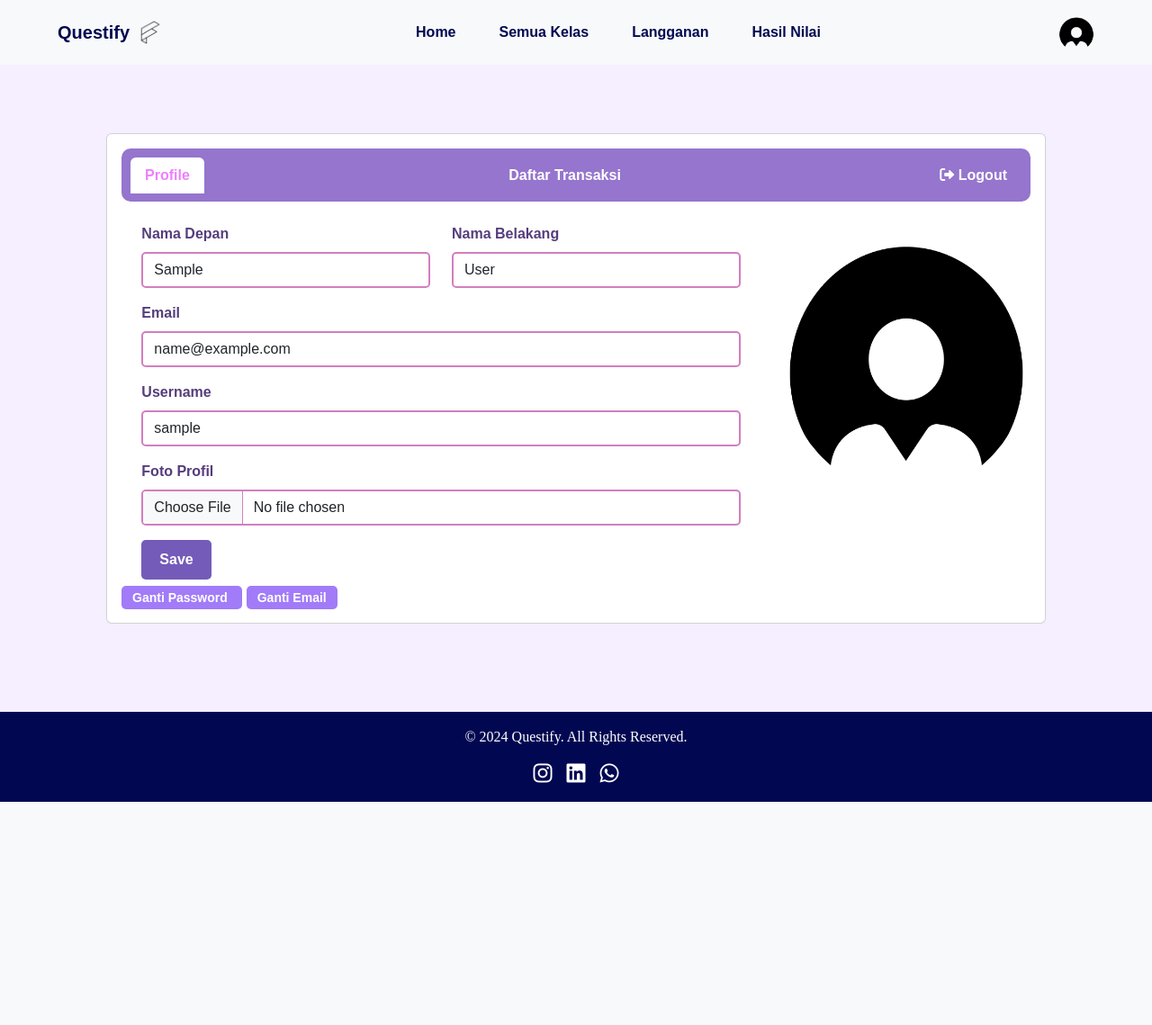
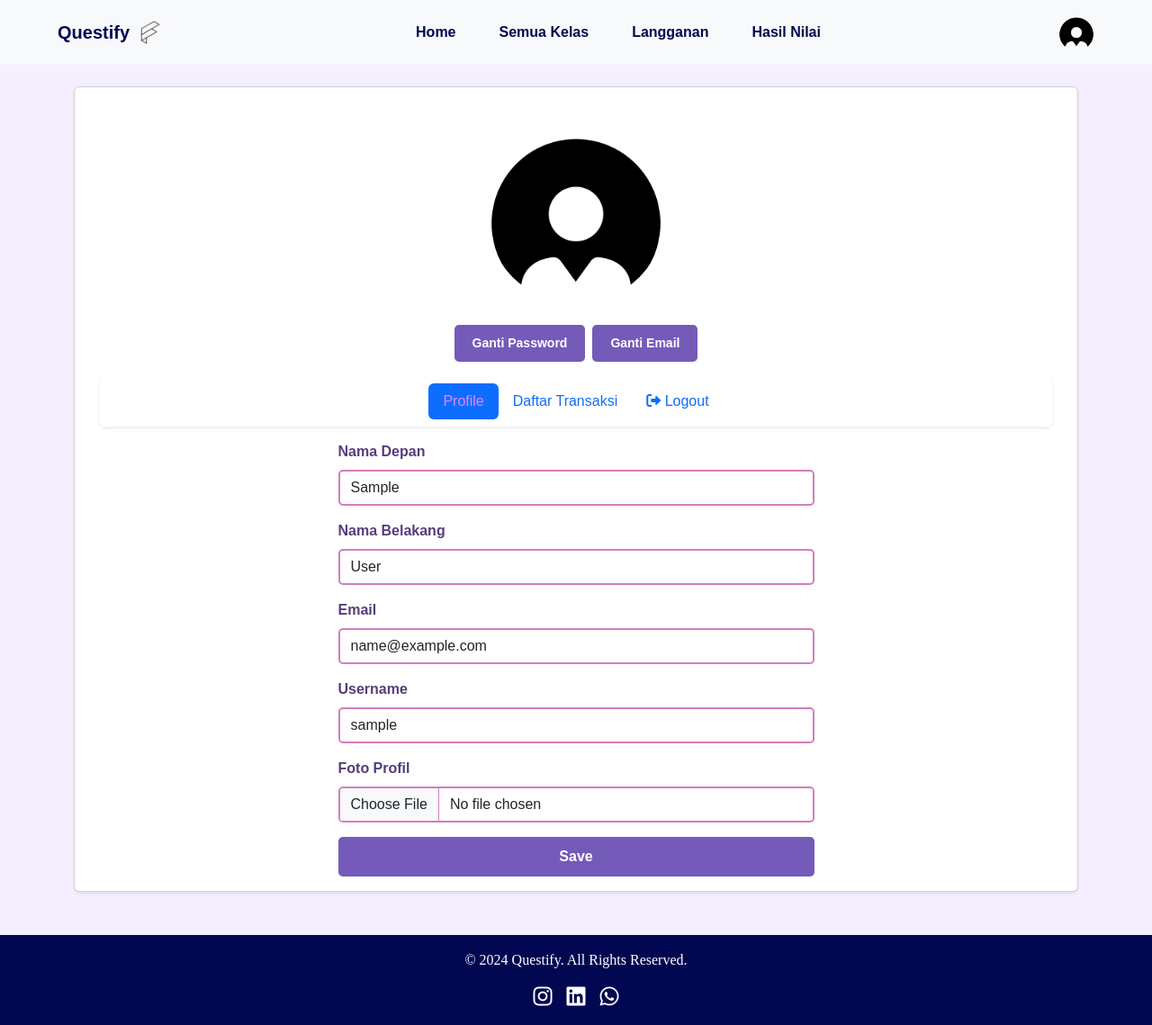
Before and after one commit to timurlauttt/Project-Akhir-Studi-Independent, a Django app: page /questify_app/userprofile/ in a window 1280 px wide. Shown: the whole page at 90% size. Before the commit the page ends 891 px from the top, so only its background shows below. Run offline with Django 5.2, Linux system fonts and the light colour scheme; the visitor is signed in with stand-in values (Sample User, id 1).

Commit message:
Update userprofile.html

```diff
--- a/questify_project/templates/questify_app/pages/userprofile.html
+++ b/questify_project/templates/questify_app/pages/userprofile.html
@@ -3,43 +3,17 @@
 
 {% block page_css %}
   <link rel="stylesheet" href="{% static 'css/userprofile.css' %}" />
-<style>
-  .btn-small {
-    padding: 5px 12px;
-    font-size: 14px;
-    border: none;
-    background-color: #a27bf8;
-    color: white;
-    text-decoration: none;
-    border-radius: 5px;
-    cursor: pointer;
-    transition: background-color 0.3s ease;
-  }
-
-  .btn-small:hover {
-    background-color: #986df7;
-  }
-
-  .alert-success {
-    background-color: #7bb0ff;
-    color: #ffffff;
-    border-color: #6296ff;
-    padding: 10px;
-    border-radius: 5px;
-  }
-
-</style>
 {% endblock %}
 
 {% block title %}User Profile{% endblock %}
 
 {% block content %}
-<main class="container content-main mt-5 px-5">
-  <div class="row justify-content-center">
-    <div class="col-md-12 mb-5">
-      <section class="card" style="margin-top: 50px">
+<main class="container my-5">
+  <div class="row justify-content-center mt-5">
+    <div class="col-md-12">
+      <section class="card shadow-sm">
         <div class="card-body">
-          <section>
+          <!-- Messages Section -->
           {% if messages %}
             <div class="alert alert-success">
               {% for message in messages %}
@@ -47,35 +21,47 @@
               {% endfor %}
             </div>
           {% endif %}
-            <ul class="nav nav-tabs justify-content-between align-items-center" style="background-color: #9575cd; padding: 10px; border-radius: 10px;">
+
+          <!-- Profile Picture -->
+          <div class="text-center my-4">
+            <img src="{% if user.profile.profile_picture %}{{ user.profile.profile_picture.url }}{% else %}{% static 'images/profil.png' %}{% endif %}"
+            alt="Profile Picture" class="rounded-circle img-fluid" style="max-width: 200px;">
+          </div>
+
+          <!-- Additional Actions -->
+          <div class="d-flex justify-content-center gap-2">
+            <a href="{% url 'account_change_password' %}" class="btn btn-sm btn-primary">Ganti Password</a>
+            <a href="{% url 'account_email' %}" class="btn btn-sm btn-primary">Ganti Email</a>
+          </div>
+            <!-- Navigation Tabs -->
+            <nav class="container mt-3" style="background: white;">
+              <ul class="nav nav-pills justify-content-center py-2 mb-3 rounded shadow-sm">
                 <li class="nav-item">
-                <a class="nav-link text-white {% if request.resolver_match.url_name == 'userprofile' %}active{% endif %}" href="{% url 'questify_app:userprofile' %}" style="font-weight: bold; background-color: white;">Profile</a>
+                  <a class="nav-link {% if request.resolver_match.url_name == 'userprofile' %}active{% endif %}" href="{% url 'questify_app:userprofile' %}">Profile</a>
                 </li>
                 <li class="nav-item">
-                <a class="nav-link text-white {% if request.resolver_match.url_name == 'daftartransaksi' %}active{% endif %}" href="{% url 'questify_app:daftartransaksi' %}" style="font-weight: bold">Daftar Transaksi</a>
+                  <a class="nav-link {% if request.resolver_match.url_name == 'daftartransaksi' %}active{% endif %}" href="{% url 'questify_app:daftartransaksi' %}">Daftar Transaksi</a>
                 </li>
                 <li class="nav-item">
-                <a class="nav-link text-white" href="{% url 'account_logout' %}" style="font-weight: bold;">
+                  <a class="nav-link" href="{% url 'account_logout' %}">
                     <i class="fas fa-sign-out-alt"></i> Logout
                   </a>
                 </li>
               </ul>
-          </section>
+            </nav>
 
-          <section>
-            <div class="row mt-4 justify-content-center">
-              <div class="col-md-8 mx-auto">
+          <!-- Profile Form -->
+          <div class="row justify-content-center">
+            <div class="col-md-6">
               <form method="POST" enctype="multipart/form-data">
                 {% csrf_token %}
-                  <div class="row mb-3">
-                    <div class="col">
+                <div class="mb-3">
                   <label for="first-name" class="form-label">Nama Depan</label>
                   <input type="text" class="form-control" id="first-name" value="{{ form.first_name.value|default:user.first_name }}" name="first_name" />
                 </div>
-                    <div class="col">
+                <div class="mb-3">
                   <label for="last-name" class="form-label">Nama Belakang</label>
                   <input type="text" class="form-control" id="last-name" value="{{ form.last_name.value|default:user.last_name }}" name="last_name" />
-                    </div>
                 </div>
                 <div class="mb-3">
                   <label for="email" class="form-label">Email</label>
@@ -85,29 +71,13 @@
                   <label for="username" class="form-label">Username</label>
                   <input type="text" class="form-control" id="username" value="{{ form.username.value|default:user.username }}" name="username" />
                 </div>
-
                 <div class="mb-3">
                   <label for="profile_picture" class="form-label">Foto Profil</label>
                   <input class="form-control" type="file" id="profile_picture" name="profile_picture">
                 </div>
-
-                  <button type="submit" class="btn btn-primary">Save</button>
+                <button type="submit" class="btn btn-primary w-100">Save</button>
               </form>
             </div>
-              <img src="{% if user.profile.profile_picture %}{{ user.profile.profile_picture.url }}{% else %}{% static 'images/profil.png' %}{% endif %}"
-                   alt="Profile Picture" class="rounded-circle"
-                   style="width: 300px; height: 300px;">
-
-            </div>
-          </section>
-
-          <div class="mt-2">
-            <a href="{% url 'account_change_password' %}" class="btn-small" style="margin-right: 5px;">
-                <b>Ganti Password</b>
-            </a>
-            <a href="{% url 'account_email' %}" class="btn-small">
-                <b>Ganti Email</b>
-            </a>
           </div>
         </div>
       </section>
```
Lines whose indentation alone changed are shown as unchanged.
